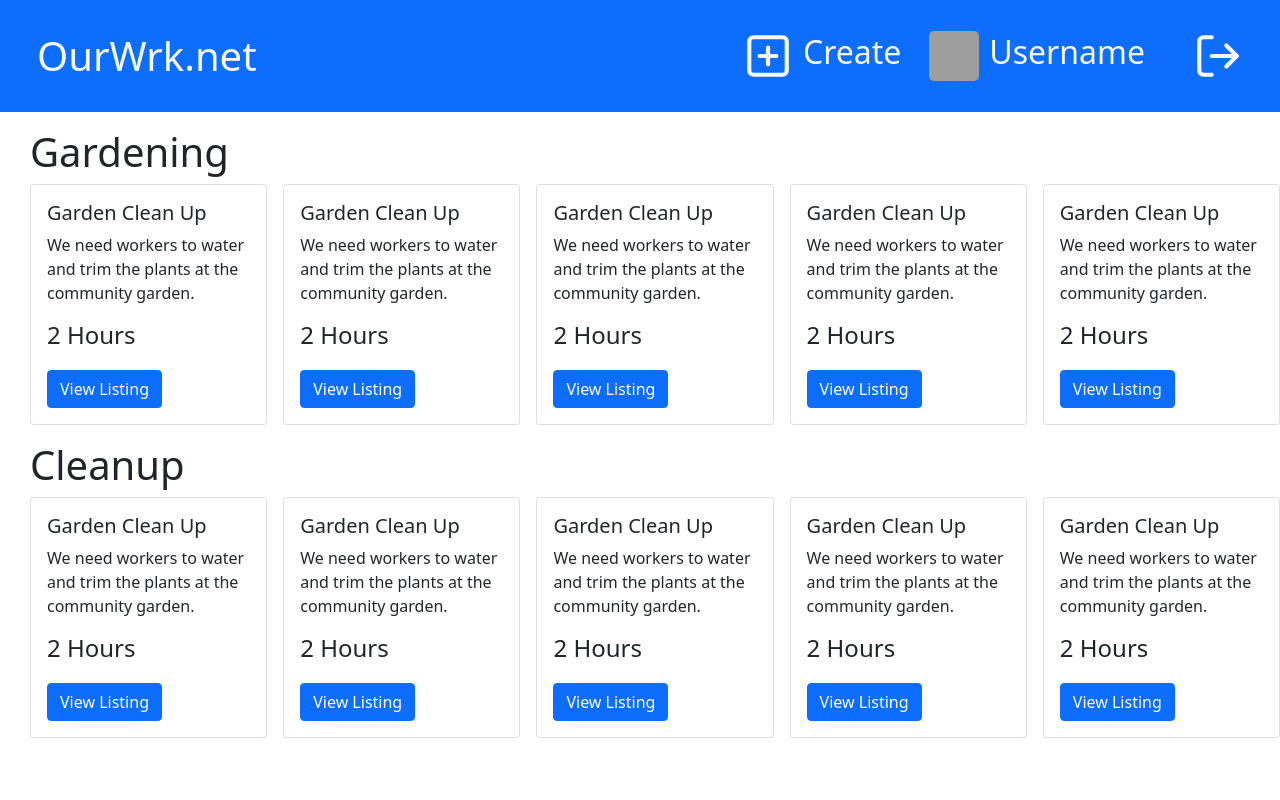
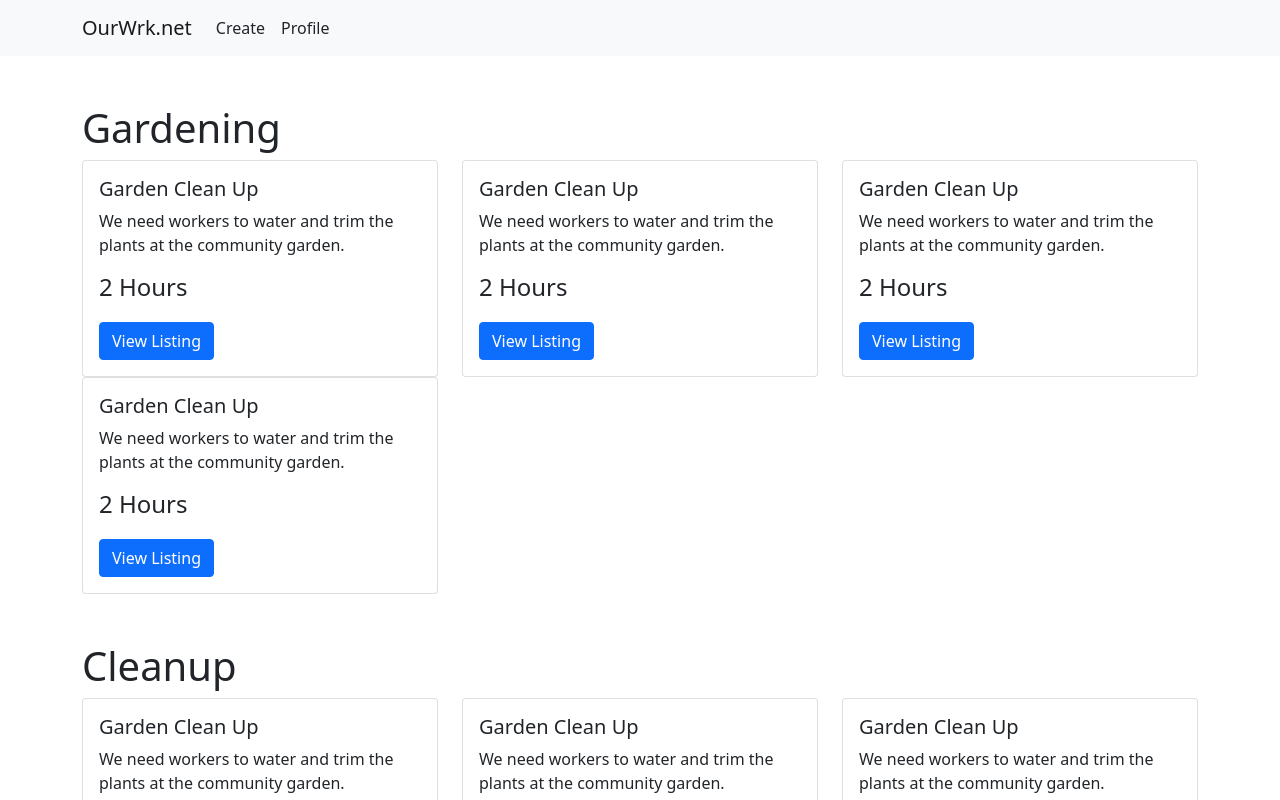
Before and after one commit to joshuapopp17/ourwrk, a React (Create React App) app: page / in a window 1280 px wide. Shown: the top 800 px of the page. Built offline with nearby package versions, Linux system fonts and the light colour scheme; grey boxes are pictures that could not be loaded.

Commit message:
did some front end

```diff
--- a/src/components/Listing.js
+++ b/src/components/Listing.js
@@ -3,7 +3,7 @@ import { Card, Button } from 'react-bootstrap'
 
 function Listing({title, description, hours}) {
   return (
-    <Card style={{ width: '18rem'}}>
+    <Card>
         <Card.Body>
           <Card.Title>{title}</Card.Title>
           <Card.Text>
--- a/src/components/ListingContainer.js
+++ b/src/components/ListingContainer.js
@@ -1,18 +1,26 @@
 import React from 'react'
+import { Container, Row, Col } from 'react-bootstrap'
 import Listing from './Listing'
 
 function ListingContainer({category}) {
   return (
-      <div  style={{marginLeft: "30px"}} className='mt-3'>
+    <Container fluid="md" className="mt-5">
           <h1>{category}</h1>
-        <div className='d-flex gap-3' >
-            <Listing title={"Garden Clean Up"} description="We need workers to water and trim the plants at the community garden." hours={2}/>
-            <Listing title={"Garden Clean Up"} description="We need workers to water and trim the plants at the community garden." hours={2}/>
-            <Listing title={"Garden Clean Up"} description="We need workers to water and trim the plants at the community garden." hours={2}/>
-            <Listing title={"Garden Clean Up"} description="We need workers to water and trim the plants at the community garden." hours={2}/>
-            <Listing title={"Garden Clean Up"} description="We need workers to water and trim the plants at the community garden." hours={2}/>
-        </div>
-      </div>
+            <Row>
+              <Col sm={4}>
+                <Listing title={"Garden Clean Up"} description="We need workers to water and trim the plants at the community garden." hours={2}/>
+              </Col>
+              <Col sm={4}>
+                <Listing title={"Garden Clean Up"} description="We need workers to water and trim the plants at the community garden." hours={2}/>
+              </Col>
+              <Col sm={4}>
+                <Listing title={"Garden Clean Up"} description="We need workers to water and trim the plants at the community garden." hours={2}/>
+              </Col>
+              <Col sm={4}>
+                <Listing title={"Garden Clean Up"} description="We need workers to water and trim the plants at the community garden." hours={2}/>
+              </Col>
+            </Row>
+    </Container>
   )
 }
 
--- a/src/components/NavBar.js
+++ b/src/components/NavBar.js
@@ -1,33 +1,24 @@
 import React from 'react'
-import { Button } from 'react-bootstrap';
-import { FiLogOut,  FiPlusSquare } from "react-icons/fi";
+import { Navbar, Nav, Container } from 'react-bootstrap';
 
 function NavBar() {
   return (
-    <div className="p-2 bg-primary d-flex flex-row justify-content-between align-items-center">
-        <div className="d-flex flex-column justify-content--center">
-            <Button>
-                <h1 className="text-light m-3">OurWrk.net</h1>
-            </Button>
-        </div>
-        <div className="d-flex flex-row align-items-center">
-            <Button style={{marginRight: "10px"}} className="p-2 bg-primary d-flex flex-row justify-content-center align-items-center">
-                <FiPlusSquare style={{marginRight: "10px"}} className="text-light" size={50} color={'white'}/>
-                <h2 className="text-light">Create</h2>
-            </Button>
-
-            <Button style={{marginRight: "10px"}} className="p-2 bg-primary d-flex flex-row justify-content-center align-items-center">
-                <img src="https://cdn.britannica.com/91/181391-050-1DA18304/cat-toes-paw-number-paws-tiger-tabby.jpg?q=60" style={{height: '50px', width: '50px', borderRadius: '5px', marginRight: "10px",objectFit: 'cover'}} alt="" />
-                <div>
-                    <h2 className="text-light">Username</h2>
-                </div>
-            </Button>
-
-            <Button>
-                <FiLogOut className="text-light m-3" size={50} color={'white'}/>
-            </Button>
-        </div>
-    </div>
+    <Navbar bg="light" variant="light" expand="lg">
+    <Container>
+    <Navbar.Brand href="#home">OurWrk.net</Navbar.Brand>
+    <Navbar.Toggle aria-controls="basic-navbar-nav" />
+    <Navbar.Collapse id="basic-navbar-nav">
+      <Nav className="me-auto ">
+        <Nav.Link className='text-dark'  href="#home">
+            Create
+        </Nav.Link>
+        <Nav.Link className='text-dark'  href="#home">
+            Profile
+        </Nav.Link>
+      </Nav>
+    </Navbar.Collapse>
+  </Container>
+</Navbar>
   )
 }
 
```
